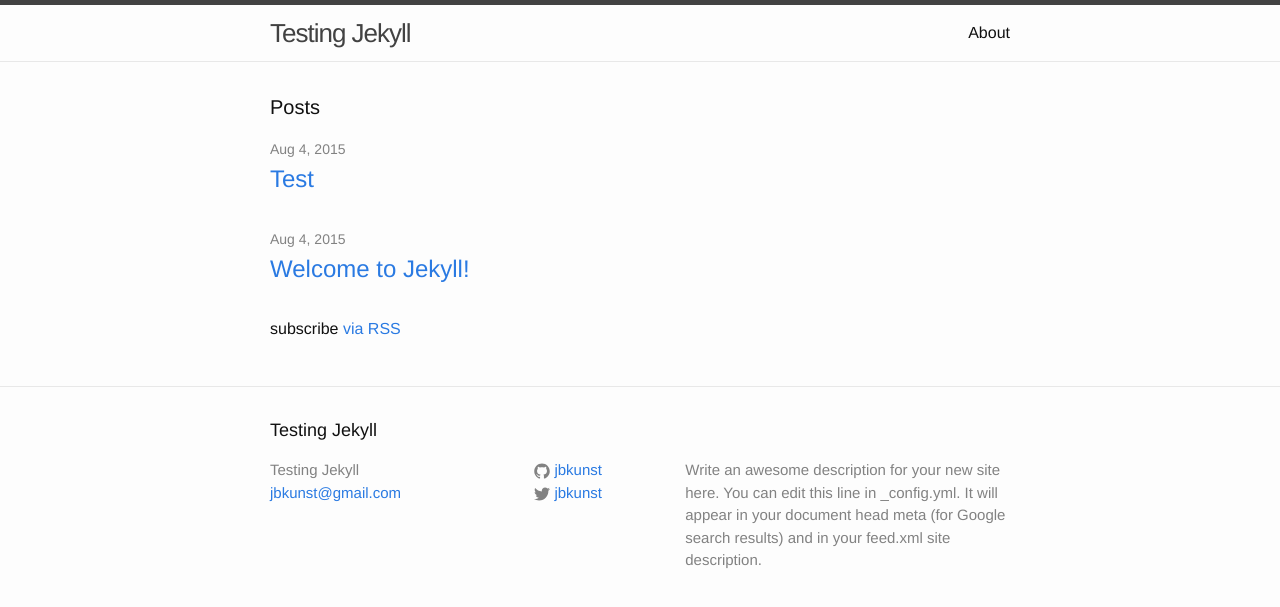
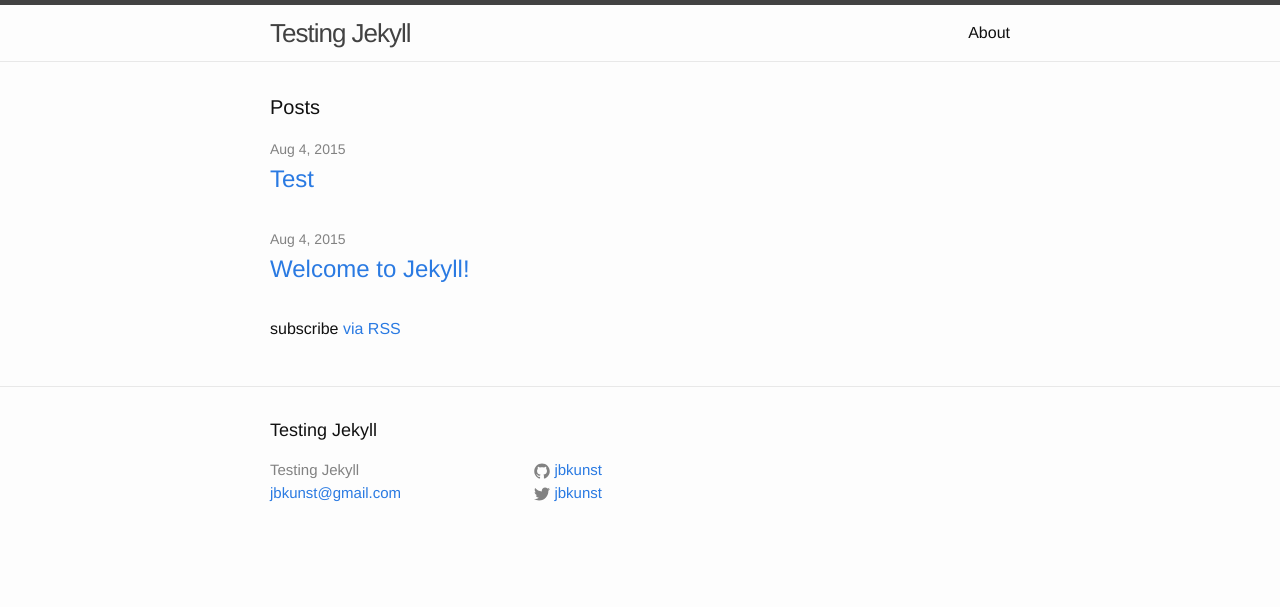
Before and after one commit to jbkunst/jbkunst.github.io2, a Jekyll site: the page built from index.html, in a window 1280 px wide. Shown: the top 607 px of the page. Built offline with Jekyll 4.4.1, drawn with Linux system fonts in a browser that asks for light colours.

Commit message:
some configs

```diff
--- a/_config.yml
+++ b/_config.yml
@@ -1,22 +1,17 @@
-# Site settings
 title: Testing Jekyll
 
 email: jbkunst@gmail.com
 
+layout: post
+
 permalink: /:categories/:title/
 
-description: > # this means to ignore newlines until "baseurl:"
-  Write an awesome description for your new site here. You can edit this
-  line in _config.yml. It will appear in your document head meta (for
-  Google search results) and in your feed.xml site description.
+baseurl: ""
 
-baseurl: "" # the subpath of your site, e.g. /blog/
-
-url: "jbkunst.github.io" # the base hostname & protocol for your site
+url: "jbkunst.github.io"
 
 twitter_username: jbkunst
 
 github_username:  jbkunst
 
-# Build settings
 markdown: kramdown
```
